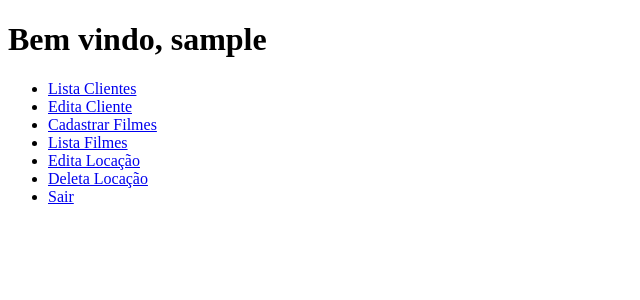
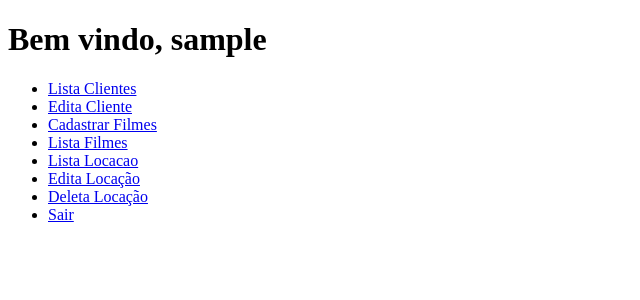
Before and after one commit to MariaEduardaLeal/Locadora-de-Filmes, a PHP site: page /principal.php in a window 1280 px wide. Shown: the top 300 px of the page, without its empty margins (0-640 px from the left). Run offline with PHP 8.4, Linux system fonts and the light colour scheme; the visitor is signed in with stand-in values (Sample User, id 1); tables that the repository leaves empty or names only in its code hold one stand-in row (values such as "Sample post").

Commit message:
Add files via upload

```diff
--- a/principal.php
+++ b/principal.php
@@ -28,6 +28,7 @@ $id_tipo_usuario = $dado_tipo_usuario['id_tipo_usuario'];
             <li><a href="edita_cliente.php">Edita Cliente</a></li>
             <li><a href="cadastrar_filme.php">Cadastrar Filmes</a></li>
             <li><a href="lista_filmes.php">Lista Filmes</a></li>
+            <li><a href="lista_locacao.php">Lista Locacao</a></li>
             <li><a href="edita_locacao.php">Edita Locação</a></li>
             <li><a href="deleta_locacao.php">Deleta Locação</a></li>
 
```
